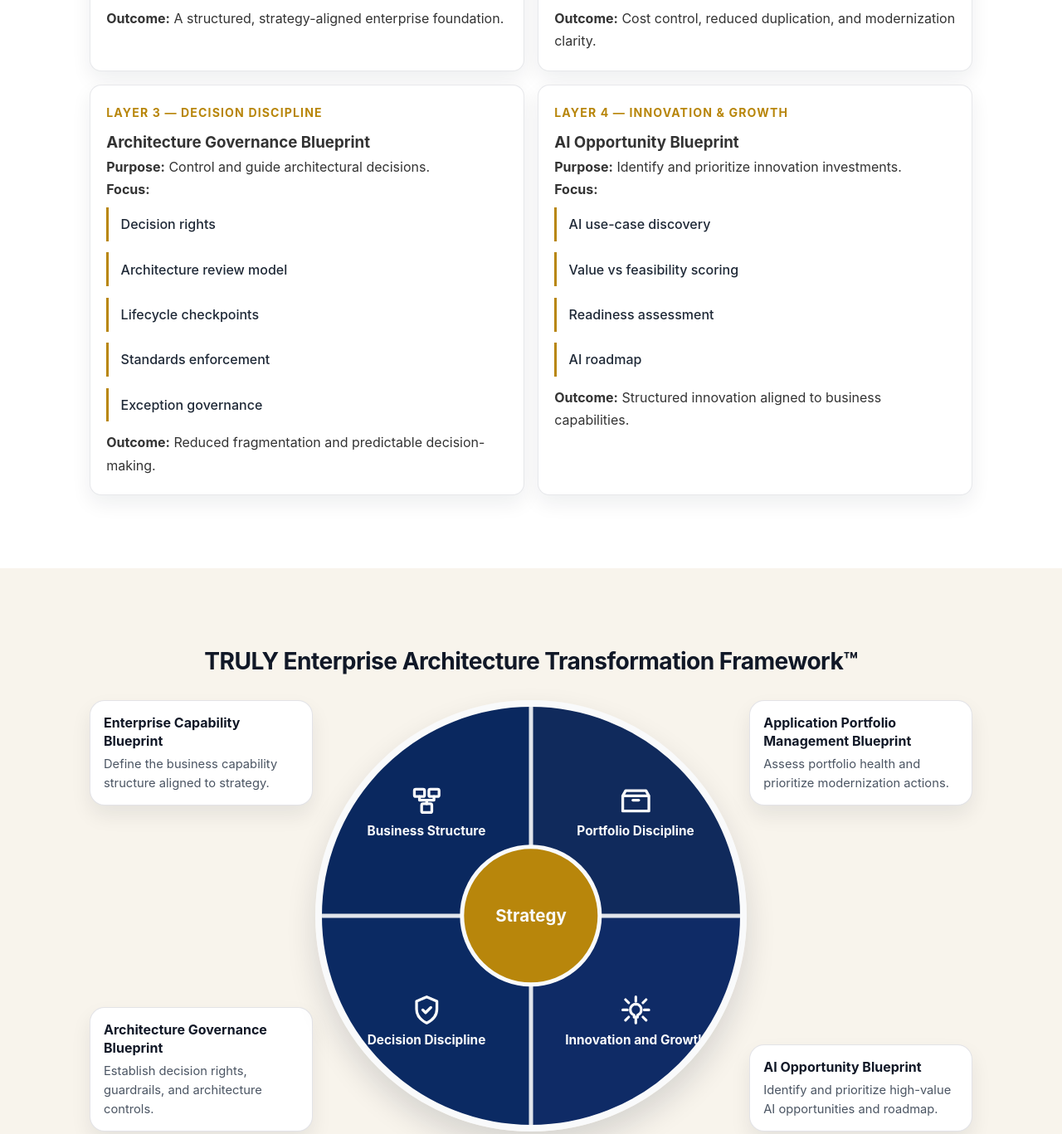
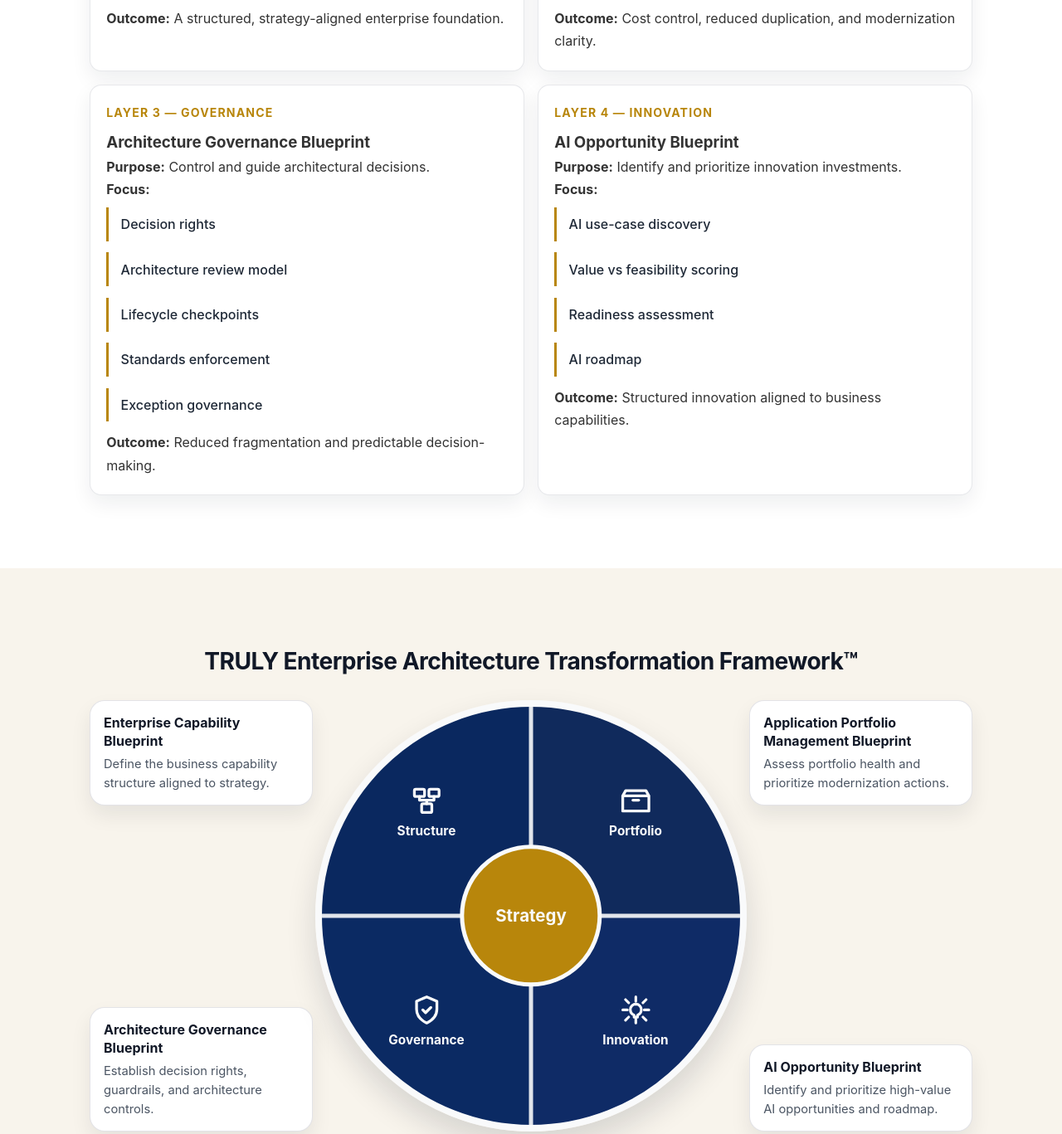
Before and after one commit to santoshvelamuri/santoshvelamuri.github.io, a website: page enterprise-architecture-transformation-framework.html in a window 1280 px wide. Shown: the part 2112-3479 px from the top of the page at 83% size. Drawn offline with Linux system fonts and the light colour scheme; a script that the page names is missing.

Commit message:
Align framework quadrant labels with home page

```diff
--- a/enterprise-architecture-transformation-framework.html
+++ b/enterprise-architecture-transformation-framework.html
@@ -88,7 +88,7 @@
             <p class="aoa-intro">Enterprise clarity is built in layers.</p>
             <div class="framework-layer-grid">
                 <article class="framework-layer-card">
-                    <p class="aoa-number">Layer 1 — Business Structure</p>
+                    <p class="aoa-number">Layer 1 — Structure</p>
                     <h3>Enterprise Capability Blueprint</h3>
                     <p><strong>Purpose:</strong> Define how the business is structured.</p>
                     <p><strong>Focus:</strong></p>
@@ -103,7 +103,7 @@
                 </article>
 
                 <article class="framework-layer-card">
-                    <p class="aoa-number">Layer 2 — Portfolio Discipline</p>
+                    <p class="aoa-number">Layer 2 — Portfolio</p>
                     <h3>Application Portfolio Management Blueprint</h3>
                     <p><strong>Purpose:</strong> Align applications to capabilities.</p>
                     <p><strong>Focus:</strong></p>
@@ -118,7 +118,7 @@
                 </article>
 
                 <article class="framework-layer-card">
-                    <p class="aoa-number">Layer 3 — Decision Discipline</p>
+                    <p class="aoa-number">Layer 3 — Governance</p>
                     <h3>Architecture Governance Blueprint</h3>
                     <p><strong>Purpose:</strong> Control and guide architectural decisions.</p>
                     <p><strong>Focus:</strong></p>
@@ -133,7 +133,7 @@
                 </article>
 
                 <article class="framework-layer-card">
-                    <p class="aoa-number">Layer 4 — Innovation &amp; Growth</p>
+                    <p class="aoa-number">Layer 4 — Innovation</p>
                     <h3>AI Opportunity Blueprint</h3>
                     <p><strong>Purpose:</strong> Identify and prioritize innovation investments.</p>
                     <p><strong>Focus:</strong></p>
@@ -178,7 +178,7 @@
                                     <path d="M7 9V11.5H12M17 9V11.5H12M12 11.5V14" stroke="currentColor" stroke-width="1.9" stroke-linecap="round" stroke-linejoin="round"/>
                                 </svg>
                             </span>
-                            <h3>Business Structure</h3>
+                            <h3>Structure</h3>
                         </article>
                         <article class="framework-circle-segment framework-circle-segment--top-right">
                             <span class="framework-segment-icon" aria-hidden="true">
@@ -187,7 +187,7 @@
                                     <path d="M10 11.5H14" stroke="currentColor" stroke-width="1.9" stroke-linecap="round"/>
                                 </svg>
                             </span>
-                            <h3>Portfolio Discipline</h3>
+                            <h3>Portfolio</h3>
                         </article>
                         <article class="framework-circle-segment framework-circle-segment--bottom-left">
                             <span class="framework-segment-icon" aria-hidden="true">
@@ -196,7 +196,7 @@
                                     <path d="M9.3 12L11.2 13.9L14.8 10.3" stroke="currentColor" stroke-width="1.9" stroke-linecap="round" stroke-linejoin="round"/>
                                 </svg>
                             </span>
-                            <h3>Decision Discipline</h3>
+                            <h3>Governance</h3>
                         </article>
                         <article class="framework-circle-segment framework-circle-segment--bottom-right">
                             <span class="framework-segment-icon" aria-hidden="true">
@@ -205,7 +205,7 @@
                                     <path d="M12 8C9.9 8 8.2 9.7 8.2 11.8C8.2 13.5 9.3 15 10.8 15.6V17H13.2V15.6C14.7 15 15.8 13.5 15.8 11.8C15.8 9.7 14.1 8 12 8Z" stroke="currentColor" stroke-width="1.8" stroke-linecap="round" stroke-linejoin="round"/>
                                 </svg>
                             </span>
-                            <h3 class="framework-circle-label-compact">Innovation and Growth</h3>
+                            <h3 class="framework-circle-label-compact">Innovation</h3>
                         </article>
                         <div class="framework-circle-core">
                             <p>Strategy</p>
```
Also changed, not shown: index.html (+2 -2 lines).
